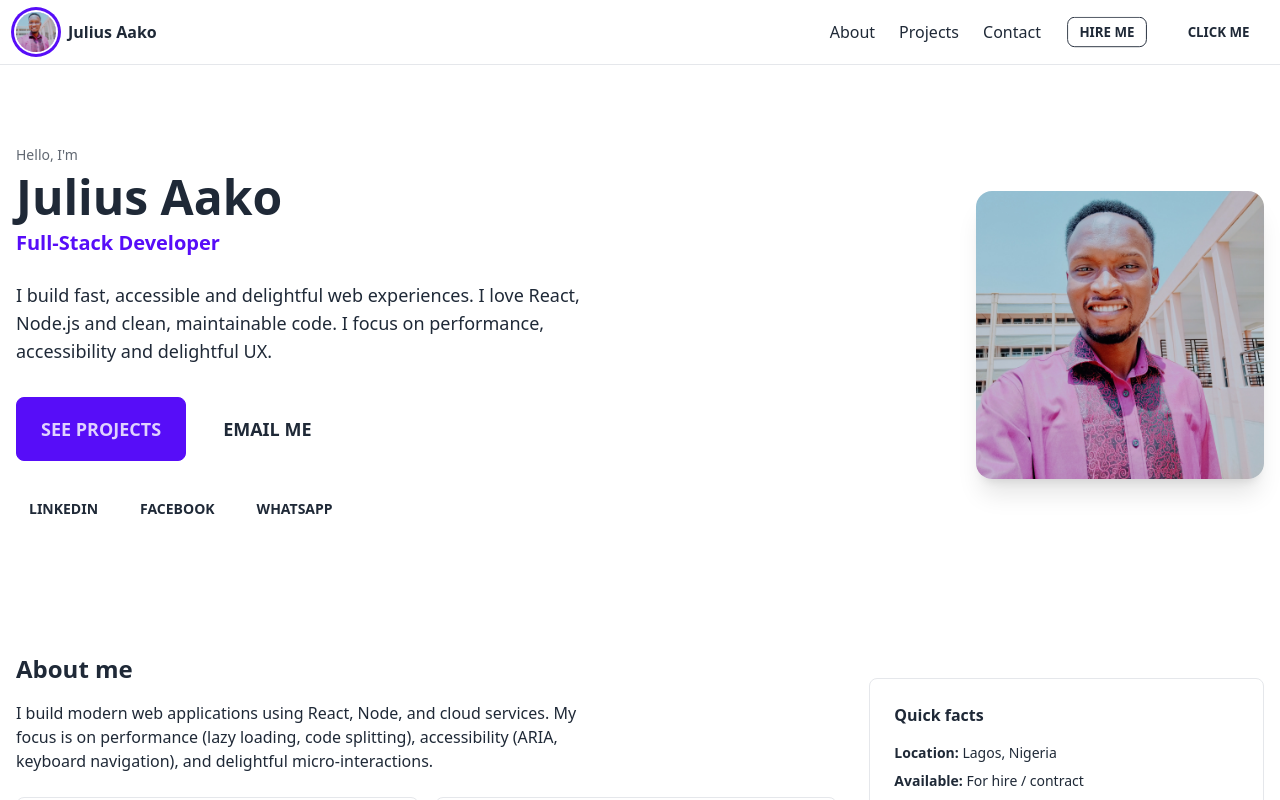
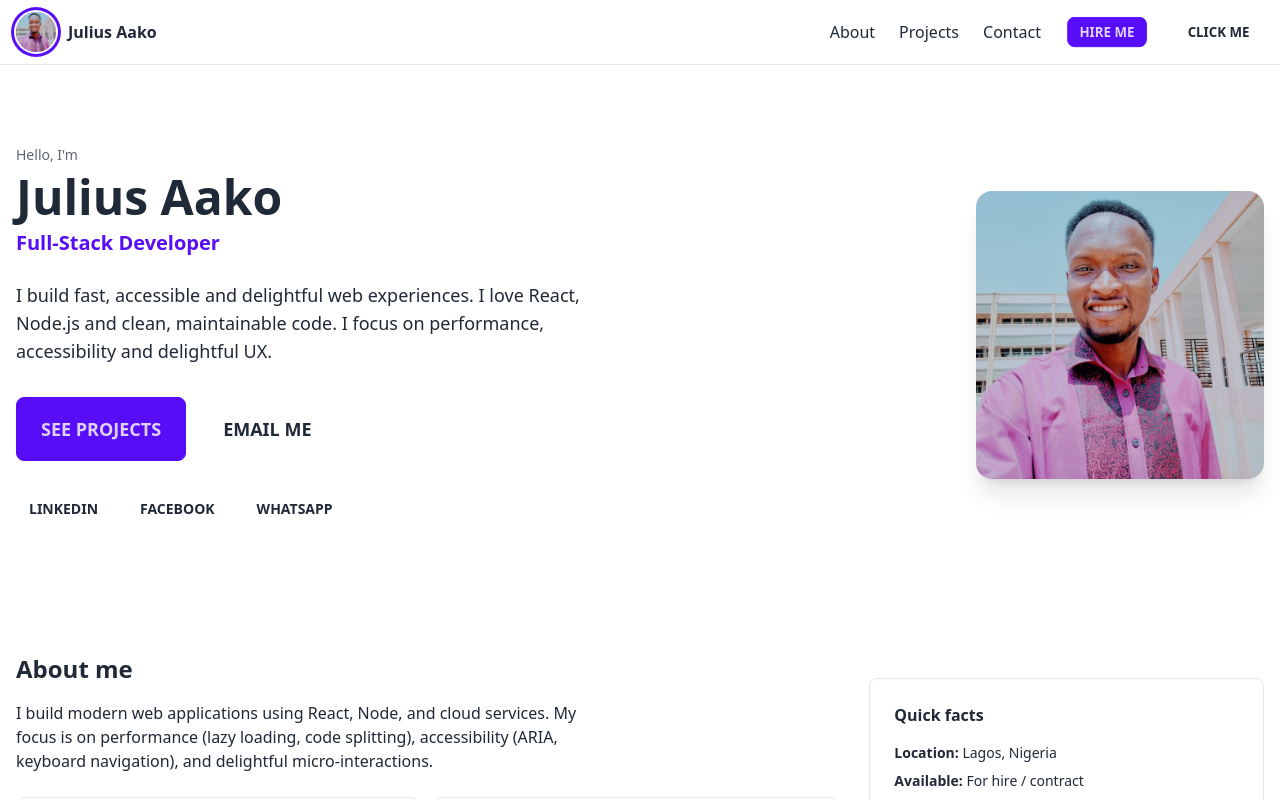
Before and after one commit to Julius-1993/My-Portfolio, a React (Vite) app: page / in a window 1280 px wide. Shown: the top 800 px of the page. Built offline with nearby package versions, Linux system fonts and the light colour scheme.

Commit message:
correction on dist

```diff
--- a/src/App.jsx
+++ b/src/App.jsx
@@ -102,7 +102,7 @@ export default function App() {
               <a href="#about" onClick={(e) => handleNavClick(e, 'about')} className="link link-hover">About</a>
               <a href="#projects" onClick={(e) => handleNavClick(e, 'projects')} className="link link-hover">Projects</a>
               <a href="#contact" onClick={(e) => handleNavClick(e, 'contact')} className="link link-hover">Contact</a>
-              <a href="#footer" onClick={(e) => handleNavClick(e, 'footer')} className="btn btn-outline btn-sm">Hire me</a>
+              <a href="#footer" onClick={(e) => handleNavClick(e, 'footer')} className="btn btn-primary btn-sm">Hire me</a>
               <ThemeToggle />
             </div>
 
```
